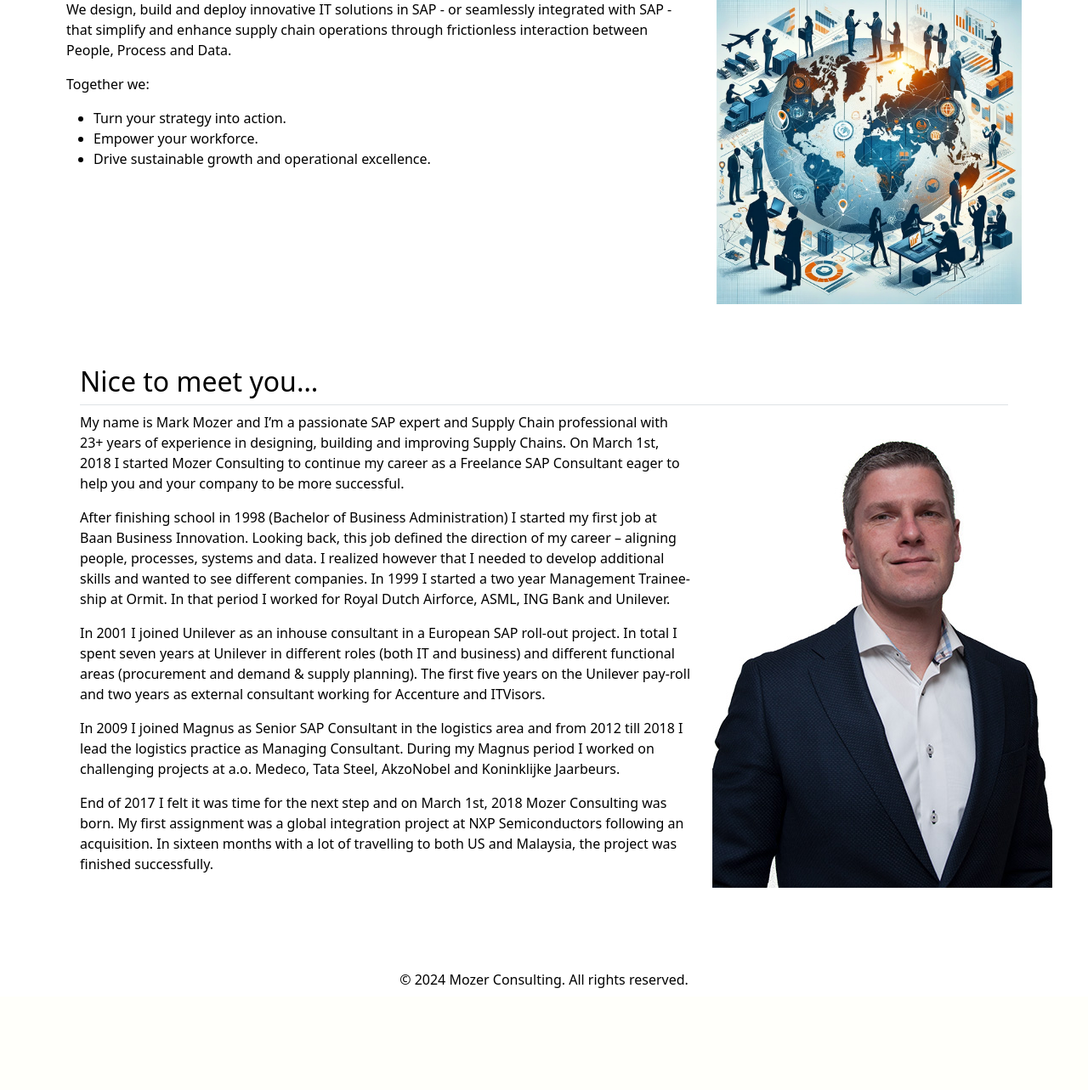
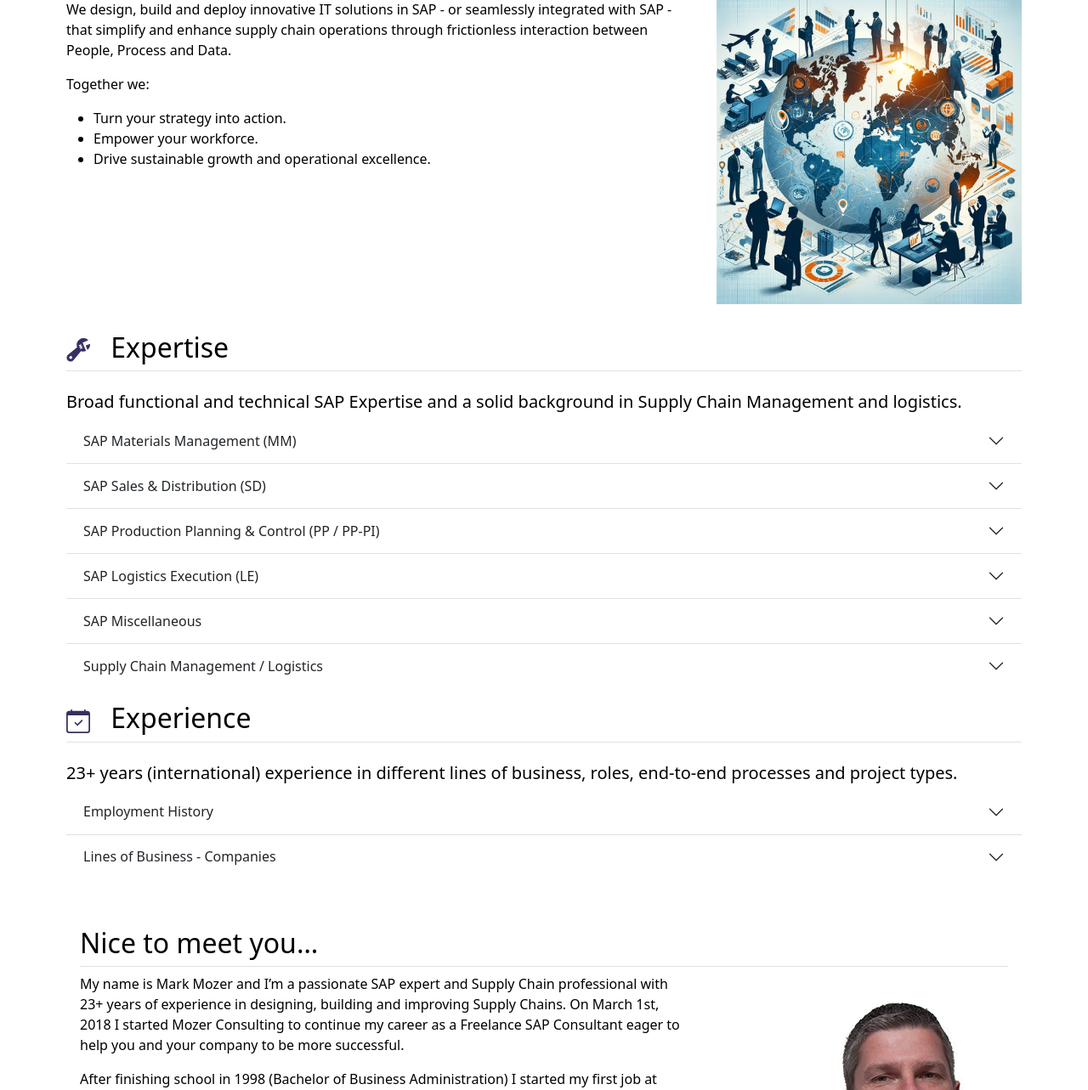
Before and after one commit to markmozer/MoCo, a Flask app: page / in a window 1280 px wide. Shown: the part 2019-3302 px from the top of the page at 85% size. Before the commit the page ends 3182 px from the top, so only its background shows below. Run offline with Flask 3, Linux system fonts and the light colour scheme; some libraries are stand-ins or nearby versions.

Commit message:
Added expertise and experience. Started contact Other small updates

```diff
--- /dev/null
+++ b/templates/contact.html
@@ -0,0 +1,22 @@
+<section class="container py-2 py-lg-4 py-xl-5 mb-2 mb-md-3">
+  <div class="row py-5">
+    <div class="col-lg-6 mb-5 mb-lg-0">
+      <div class="d-flex flex-column h-100 shadow-sm rounded-3 overflow-hidden">
+        <iframe class="d-block h-100" src="https://www.google.com/maps/embed?pb=!1m18!1m12!1m3!1d2452.2564743666144!2d5.03174481249411!3d52.07506086895871!2m3!1f0!2f0!3f0!3m2!1i1024!2i768!4f13.1!3m3!1m2!1s0x47c6655189b9346f%3A0x6a1bc1d8d56a1c68!2sMauritslaan%207%2C%203454%20XP%20Utrecht!5e0!3m2!1snl!2snl!4v1712703642928!5m2!1snl!2snl" style="border: 0; min-height: 300px;" allowfullscreen="" loading="lazy" title="Map"></iframe>
+      </div>
+    </div>
+    <div class="col-lg-5 offset-lg-1">
+      <h2 class="h4 mb-4">Mozer Consulting</h2>
+      <ul class="list-unstyled pb-2 pb-lg-0 mb-4 mb-lg-5">
+        <li class="d-flex pb-1 mb-2">
+          <i class="text-primary" style="margin-top: .125rem;"></i>
+          <img class="me-3" src="{{ url_for('static', filename='/assets/svg/geo-alt.svg') }}">Mauritslaan 7, 3454 XP De Meern, The Netherlands
+        </li>
+        <li class="d-flex pb-1 mb-2">
+          <i class="text-primary" style="margin-top: .125rem;"></i>
+          <img class="me-3" src="{{ url_for('static', filename='/assets/svg/telephone.svg') }}">+31 (6) 818 02 445
+        </li>
+      </ul>
+    </div>
+  </div>
+</section>
--- /dev/null
+++ b/templates/experience.html
@@ -0,0 +1,148 @@
+<div class="container px-2 py-2" id="experience">
+    <h2 class="pb-2 border-bottom"><img class="me-3" src="{{ url_for('static', filename='/assets/svg/calendar-check.svg') }}"> Experience</h2>
+
+    <h5 class="pt-3">
+        {{ now.year - 2001 }}+ years (international) experience in different lines of business, roles, end-to-end processes and project types.
+    </h5>
+  <div class="accordion accordion-flush" id="accordionFlushExample">
+    <div class="accordion-item">
+      <h2 class="accordion-header">
+        <button class="accordion-button collapsed" type="button" data-bs-toggle="collapse" data-bs-target="#flush-collapseSeven" aria-expanded="false" aria-controls="flush-collapseOne">
+          Employment History
+        </button>
+      </h2>
+      <div id="flush-collapseSeven" class="accordion-collapse collapse" data-bs-parent="#accordionFlushExample">
+        <div class="accordion-body">
+            <table class="table">
+              <thead>
+                <tr>
+                  <th scope="col">From</th>
+                  <th scope="col">To</th>
+                  <th scope="col">Role</th>
+                  <th scope="col">Company</th>
+                  <th scope="col">City </th>
+                </tr>
+              </thead>
+              <tbody>
+                <tr>
+                  <th scope="row">2018</th>
+                  <th>now</th>
+                  <td>Freelance SAP Consultant</td>
+                  <td>Mozer Consulting</td>
+                  <td>De Meern</td>
+                </tr>
+                <tr>
+                  <th scope="row">2012</th>
+                  <th>2018</th>
+                  <td>Managing Consultant</td>
+                  <td>Magnus Blue</td>
+                  <td>Naarden</td>
+                </tr>
+                <tr>
+                  <th scope="row">2009</th>
+                  <th>2011</th>
+                  <td>Senior Consultant</td>
+                  <td>Magnus Blue</td>
+                  <td>Naarden</td>
+                </tr>
+                <tr>
+                  <th scope="row">2007</th>
+                  <th>2009</th>
+                  <td>Senior Consultant</td>
+                  <td>ITVisors</td>
+                  <td>Utrecht</td>
+                </tr>
+                <tr>
+                  <th scope="row">2006</th>
+                  <th>2007</th>
+                  <td>Consultant</td>
+                  <td>Accenture Business Services</td>
+                  <td>Amsterdam</td>
+                </tr>
+                <tr>
+                  <th scope="row">2005</th>
+                  <th>2006</th>
+                  <td>Inhouse Consultant</td>
+                  <td>Unilever</td>
+                  <td>Rotterdam</td>
+                </tr>
+                <tr>
+                  <th scope="row">2003</th>
+                  <th>2004</th>
+                  <td>Team lead Planning</td>
+                  <td>Unilever</td>
+                  <td>Rotterdam</td>
+                </tr>
+                <tr>
+                  <th scope="row">2001</th>
+                  <th>2003</th>
+                  <td>Inhouse Consultant</td>
+                  <td>Unilever</td>
+                  <td>Rotterdam</td>
+                </tr>
+                <tr>
+                  <th scope="row">1999</th>
+                  <th>2001</th>
+                  <td>Management Trainee</td>
+                  <td>Ormit</td>
+                  <td>Utrecht</td>
+                </tr>
+                <tr>
+                  <th scope="row">1998</th>
+                  <th>1999</th>
+                  <td>Consultant</td>
+                  <td>Baan Business Innovation</td>
+                  <td>Ede</td>
+                </tr>
+              </tbody>
+            </table>
+        </div>
+      </div>
+    </div>
+    <div class="accordion-item">
+      <h2 class="accordion-header">
+        <button class="accordion-button collapsed" type="button" data-bs-toggle="collapse" data-bs-target="#flush-collapseEight" aria-expanded="false" aria-controls="flush-collapseTwo">
+          Lines of Business - Companies
+        </button>
+      </h2>
+      <div id="flush-collapseEight" class="accordion-collapse collapse" data-bs-parent="#accordionFlushExample">
+        <div class="accordion-body">
+        <ul>
+            <li>High-Tech & Semiconductors
+            <ul>
+                <li>NXP</li>
+                <li>ASML</li>
+            </ul>
+            </li>
+        <li>Industry
+            <ul>
+                <li>Tata Steel</li>
+                <li>AkzoNobel</li>
+                <li>Evonik</li>
+                <li>Cargotec</li>
+            </ul>
+        </li>
+        <li>FMCG (Fast Moving Consumer Goods) & Retail
+            <ul>
+                <li>Unilever</li>
+                <li>PVH</li>
+            </ul>
+        </li>
+        <li>Services (Public / Professional)
+            <ul>
+                <li>Koninklijke Jaarbeurs</li>
+                <li>GVB</li>
+                <li>RET</li>
+            </ul>
+        </li>
+        <li>Trade
+            <ul>
+                <li>Medeco</li>
+            </ul>
+        </li>
+        </ul>
+        </div>
+      </div>
+    </div>
+  </div>
+</div>
--- /dev/null
+++ b/templates/expertise.html
@@ -0,0 +1,142 @@
+<div class="container px-2 py-2" id="expertise">
+    <h2 class="pb-2 border-bottom"><img class="me-3" src="{{ url_for('static', filename='/assets/svg/wrench-adjustable.svg') }}"> Expertise</h2>
+
+    <h5 class="pt-3">
+        Broad functional and technical SAP Expertise and a solid background in Supply Chain Management and logistics.
+    </h5>
+  <div class="accordion accordion-flush" id="accordionFlushExample">
+    <div class="accordion-item">
+      <h2 class="accordion-header">
+        <button class="accordion-button collapsed" type="button" data-bs-toggle="collapse" data-bs-target="#flush-collapseOne" aria-expanded="false" aria-controls="flush-collapseOne">
+          SAP Materials Management (MM)
+        </button>
+      </h2>
+      <div id="flush-collapseOne" class="accordion-collapse collapse" data-bs-parent="#accordionFlushExample">
+        <div class="accordion-body">
+          <ul>
+            <li>{{ now.year - 2001 }}+ years of all-round experience</li>
+            <li>Extensive process knowledge and customizing experience</li>
+            <li>Broad knowledge of and experience with enhancements</li>
+            <li>Broad knowledge of integration with other modules</li>
+          </ul>
+        </div>
+      </div>
+    </div>
+    <div class="accordion-item">
+      <h2 class="accordion-header">
+        <button class="accordion-button collapsed" type="button" data-bs-toggle="collapse" data-bs-target="#flush-collapseTwo" aria-expanded="false" aria-controls="flush-collapseTwo">
+          SAP Sales & Distribution (SD)
+        </button>
+      </h2>
+      <div id="flush-collapseTwo" class="accordion-collapse collapse" data-bs-parent="#accordionFlushExample">
+        <div class="accordion-body">
+          <ul>
+            <li>{{ now.year - 2008 }}+ years of all-round experience</li>
+            <li>Extensive process knowledge and customizing experience</li>
+            <li>Broad knowledge of and experience with enhancements</li>
+            <li>Broad knowledge of integration with other modules</li>
+          </ul>
+        </div>
+      </div>
+    </div>
+    <div class="accordion-item">
+      <h2 class="accordion-header">
+        <button class="accordion-button collapsed" type="button" data-bs-toggle="collapse" data-bs-target="#flush-collapseThree" aria-expanded="false" aria-controls="flush-collapseThree">
+          SAP Production Planning & Control (PP / PP-PI)
+        </button>
+      </h2>
+      <div id="flush-collapseThree" class="accordion-collapse collapse" data-bs-parent="#accordionFlushExample">
+        <div class="accordion-body">
+          <ul>
+            <li>{{ now.year - 2009 }}+ years of all-round experience</li>
+            <li>Extensive process knowledge and customizing experience</li>
+            <li>Broad knowledge of and experience with enhancements</li>
+            <li>Broad knowledge of integration with other modules</li>
+          </ul>
+        </div>
+      </div>
+    </div>
+    <div class="accordion-item">
+      <h2 class="accordion-header">
+        <button class="accordion-button collapsed" type="button" data-bs-toggle="collapse" data-bs-target="#flush-collapseFour" aria-expanded="false" aria-controls="flush-collapseThree">
+          SAP Logistics Execution (LE)
+        </button>
+      </h2>
+      <div id="flush-collapseFour" class="accordion-collapse collapse" data-bs-parent="#accordionFlushExample">
+        <div class="accordion-body">
+          <ul>
+            <li>{{ now.year - 2012 }}+ years experience</li>
+            <li>Extensive process knowledge and customizing experience in</li>
+            <ul>
+              <li>Warehouse Management (WM)</li>
+              <li>Transportation (TR)</li>
+            </ul>
+            <li>Broad knowledge of integration with other modules</li>
+          </ul>
+        </div>
+      </div>
+    </div>
+    <div class="accordion-item">
+      <h2 class="accordion-header">
+        <button class="accordion-button collapsed" type="button" data-bs-toggle="collapse" data-bs-target="#flush-collapseFive" aria-expanded="false" aria-controls="flush-collapseThree">
+          SAP Miscellaneous
+        </button>
+      </h2>
+      <div id="flush-collapseFive" class="accordion-collapse collapse" data-bs-parent="#accordionFlushExample">
+        <div class="accordion-body">
+          <p>SAP Finance &amp; Control (FI/CO)</p>
+          <ul>
+            <li>Solid understanding of integration with Supply Chain processes</li>
+            <li>Experience with and knowledge of Product Costing</li>
+          </ul>
+          <p>SAP Quality Management (QM)</p>
+          <ul>
+            <li>Decent process knowledge in most subareas</li>
+            <li>Limited customizing experience</li>
+            <li>Significant knowledge of integration with other modules</li>
+          </ul>
+          <p>SAP Advanced Planning &amp; Optimization (SCM-APO)</p>
+          <ul>
+            <li>Process knowledge and hands-on experience
+            <ul>
+              <li>DP – Demand Planning</li>
+              <li>SNP – Supply Network Planning</li>
+              <li>PP/DS – Production Planning &amp; Detailed Scheduling</li>
+              <li>Core Interface (CIF)</li>
+            </ul>
+            </li>
+          </ul>
+          <p>Extensive knowledge and experience in the following areas:</p>
+          <ul>
+            <li>Master Data management</li>
+            <li>Batch management</li>
+            <li>Handling Unit Management</li>
+            <li>Enterprise Structure</li>
+            <li>Classification</li>
+            <li>Plants Abroad functionality</li>
+            <li>Advanced Returns Management</li>
+            <li>LSMW</li>
+            <li>Development of Reports, Interfaces (IDOC/ALE/EDI/API) and Enhancements</li>
+          </ul>
+          <p>ABAP programming skills and excellent debugging skills</p>
+        </div>
+      </div>
+    </div>
+    <div class="accordion-item">
+      <h2 class="accordion-header">
+        <button class="accordion-button collapsed" type="button" data-bs-toggle="collapse" data-bs-target="#flush-collapseSix" aria-expanded="false" aria-controls="flush-collapseThree">
+          Supply Chain Management / Logistics
+        </button>
+      </h2>
+      <div id="flush-collapseSix" class="accordion-collapse collapse" data-bs-parent="#accordionFlushExample">
+        <div class="accordion-body">
+          <ul>
+            <li>Certified in Production and Inventory Management (CPIM) by APICS</li>
+            <li>Six-Sigma Greenbelt by ASQ</li>
+            <li>LEAN Black-belt (in training) by LEAN Institute</li>
+          </ul>
+        </div>
+      </div>
+    </div>
+  </div>
+</div>
--- a/templates/index.html
+++ b/templates/index.html
@@ -12,8 +12,12 @@
 
 {% include 'mission.html' %}
 
+{% include 'expertise.html' %}
+
+{% include 'experience.html' %}
+
 {% include 'about.html' %}
 
-
+{% include 'contact.html' %}
 
 {% endblock %}
--- a/templates/services.html
+++ b/templates/services.html
@@ -2,54 +2,27 @@
     <h2 class="pb-2 border-bottom">Mozer Consulting at a glance...</h2>
 
     <div class="row row-cols-1 row-cols-sm-2 row-cols-md-3 row-cols-lg-4 g-4 py-5">
-      <div class="col d-flex align-items-start">
-        <img class="me-3" src="{{ url_for('static', filename='/assets/svg/person-vcard.svg') }}">
-        <div>
-          <h3 class="fw-bold mb-0 fs-4 text-body-emphasis">About me</h3>
-          <p>I'm a passionate SAP expert and Supply Chain professional with {{ now.year - 2001 }}+ years of experience in designing, building and improving Supply Chains with SAP.</p>
-          <a href="#aboutme" class="icon-link">More<img src="{{ url_for('static', filename='/assets/svg/chevron-right.svg') }}"></a>
-        </div>
-      </div>
+      <!--Vision-->
       <div class="col d-flex align-items-start">
         <img class="me-3" src="{{ url_for('static', filename='/assets/svg/signpost.svg') }}">
         <div>
           <h3 class="fw-bold mb-0 fs-4 text-body-emphasis">Vision</h3>
-          <p>To unleash your company's full potential, your IT solutions must seamlessly integrate with your people, processes, and data.</p><br>
+          <p>To unleash your company's full potential, your IT solutions must seamlessly integrate with your people, processes, and data.</p>
           <a href="#vision" class="icon-link">More<img src="{{ url_for('static', filename='/assets/svg/chevron-right.svg') }}"></a>
         </div>
       </div>
-      <div class="col d-flex align-items-start">
-        <img class="me-3" src="{{ url_for('static', filename='/assets/svg/rocket-takeoff.svg') }}">
-        <div>
-          <h3 class="fw-bold mb-0 fs-4 text-body-emphasis">Mission</h3>
-          <p>Our mission is to empower companies by designing, building, and deploying innovative SAP solutions that simplify and enhance supply chain operations.</p>
-          <a href="#mission" class="icon-link">More<img src="{{ url_for('static', filename='/assets/svg/chevron-right.svg') }}"></a>
-        </div>
-      </div>
-      <div class="col d-flex align-items-start">
-        <img class="me-3" src="{{ url_for('static', filename='/assets/svg/people.svg') }}">
-        <div>
-          <h3 class="fw-bold mb-0 fs-4 text-body-emphasis">Contact</h3>
-          <p>Do you want to get in touch? You can either give me call, send me an e-mail or use the contact form and I will get back to you as soon as possible!</p>
-          <a href="#" class="icon-link">More<img src="{{ url_for('static', filename='/assets/svg/chevron-right.svg') }}"></a>
-        </div>
-      </div>
+      <!--End Vision-->
+      <!--Expertise-->
       <div class="col d-flex align-items-start">
         <img class="me-3" src="{{ url_for('static', filename='/assets/svg/wrench-adjustable.svg') }}">
         <div>
           <h3 class="fw-bold mb-0 fs-4 text-body-emphasis">Expertise</h3>
           <p>Broad functional and technical SAP Expertise and a solid background in Supply Chain Management and logistics.</p>
-          <a href="#" class="icon-link">More<img src="{{ url_for('static', filename='/assets/svg/chevron-right.svg') }}"></a>
+          <a href="#expertise" class="icon-link">More<img src="{{ url_for('static', filename='/assets/svg/chevron-right.svg') }}"></a>
         </div>
       </div>
-      <div class="col d-flex align-items-start">
-        <img class="me-3" src="{{ url_for('static', filename='/assets/svg/calendar-check.svg') }}">
-        <div>
-          <h3 class="fw-bold mb-0 fs-4 text-body-emphasis">Experience</h3>
-          <p>{{ now.year - 2001 }}+ years (international) experience in different lines of business, roles, end-to-end processes and project types. </p>
-          <a href="#" class="icon-link">More<img src="{{ url_for('static', filename='/assets/svg/chevron-right.svg') }}"></a>
-        </div>
-      </div>
+      <!--End Expertise-->
+      <!--Skills-->
       <div class="col d-flex align-items-start">
         <img class="me-3" src="{{ url_for('static', filename='/assets/svg/person-gear.svg') }}">
         <div>
@@ -58,6 +31,38 @@
           <a href="#" class="icon-link">More<img src="{{ url_for('static', filename='/assets/svg/chevron-right.svg') }}"></a>
         </div>
       </div>
+      <!--End Skills-->
+      <!--About me-->
+      <div class="col d-flex align-items-start">
+        <img class="me-3" src="{{ url_for('static', filename='/assets/svg/person-vcard.svg') }}">
+        <div>
+          <h3 class="fw-bold mb-0 fs-4 text-body-emphasis">About me</h3>
+          <p>I'm a passionate SAP expert with {{ now.year - 2001 }}+ years of experience in designing, building and improving Supply Chains with SAP.</p>
+          <a href="#aboutme" class="icon-link">More<img src="{{ url_for('static', filename='/assets/svg/chevron-right.svg') }}"></a>
+        </div>
+      </div>
+      <!--End About me-->
+      <!--Mission-->
+      <div class="col d-flex align-items-start">
+        <img class="me-3" src="{{ url_for('static', filename='/assets/svg/rocket-takeoff.svg') }}">
+        <div>
+          <h3 class="fw-bold mb-0 fs-4 text-body-emphasis">Mission</h3>
+          <p>Design, build and deploy innovative IT solutions in or on SAP that simplify and enhance supply chain operations.</p>
+          <a href="#mission" class="icon-link">More<img src="{{ url_for('static', filename='/assets/svg/chevron-right.svg') }}"></a>
+        </div>
+      </div>
+      <!--End Mission-->
+      <!--Experience-->
+      <div class="col d-flex align-items-start">
+        <img class="me-3" src="{{ url_for('static', filename='/assets/svg/calendar-check.svg') }}">
+        <div>
+          <h3 class="fw-bold mb-0 fs-4 text-body-emphasis">Experience</h3>
+          <p>{{ now.year - 2001 }}+ years (international) experience in different lines of business, roles, end-to-end processes and project types. </p>
+          <a href="#experience" class="icon-link">More<img src="{{ url_for('static', filename='/assets/svg/chevron-right.svg') }}"></a>
+        </div>
+      </div>
+      <!--End Experience-->
+      <!--Python+Web-->
       <div class="col d-flex align-items-start">
         <img class="me-3" src="{{ url_for('static', filename='/assets/svg/code-slash.svg') }}">
         <div>
@@ -66,5 +71,16 @@
           <a href="#" class="icon-link">More<img src="{{ url_for('static', filename='/assets/svg/chevron-right.svg') }}"></a>
         </div>
       </div>
+      <!--End Python+Web-->
+      <!--Contact-->
+      <div class="col d-flex align-items-start">
+        <img class="me-3" src="{{ url_for('static', filename='/assets/svg/people.svg') }}">
+        <div>
+          <h3 class="fw-bold mb-0 fs-4 text-body-emphasis">Contact</h3>
+          <p>Do you want to get in touch? Give me call, send me an e-mail or use the contact form and I will get back to you as soon as possible!</p>
+          <a href="#" class="icon-link">More<img src="{{ url_for('static', filename='/assets/svg/chevron-right.svg') }}"></a>
+        </div>
+      </div>
+      <!--End Contact-->
     </div>
   </div>
--- a/templates/vision.html
+++ b/templates/vision.html
@@ -11,7 +11,7 @@
       </p>
     </div>
 
-    <div class="row row-cols-1 row-cols-lg-4 align-items g-3 pt-1 pb-5">
+    <div class="row row-cols-1 row-cols-lg-2 row-cols-xl-4 align-items g-3 pt-1 pb-5">
       <div class="col">
         <div class="card" style="width: 18rem;">
           <img src="{{ url_for('static',filename='/assets/people.png') }}" class="card-img-top" alt="image representing people">
```
Also changed, not shown: static/assets/svg/geo-alt.svg (added), static/assets/svg/telephone.svg (added).
